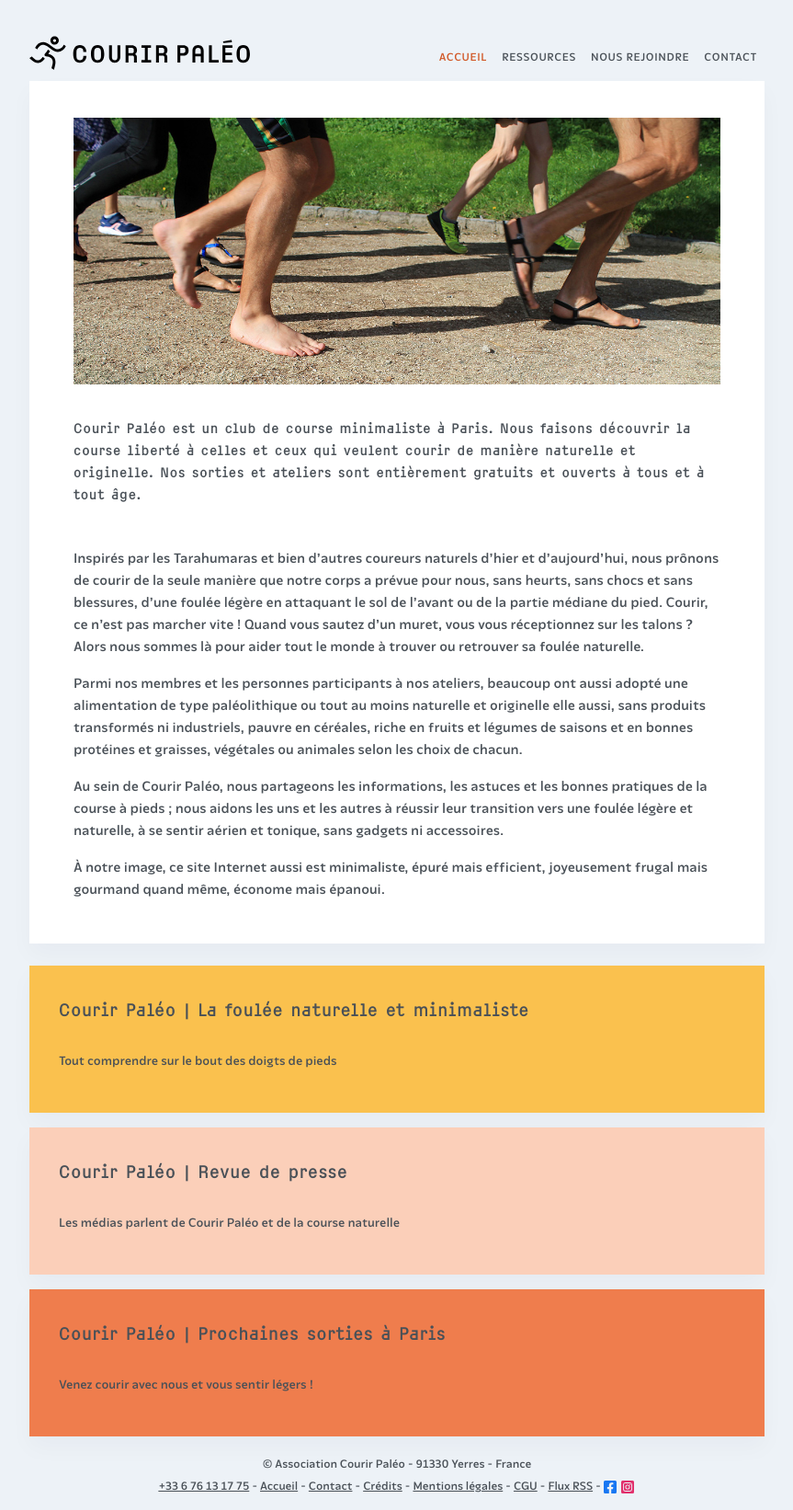
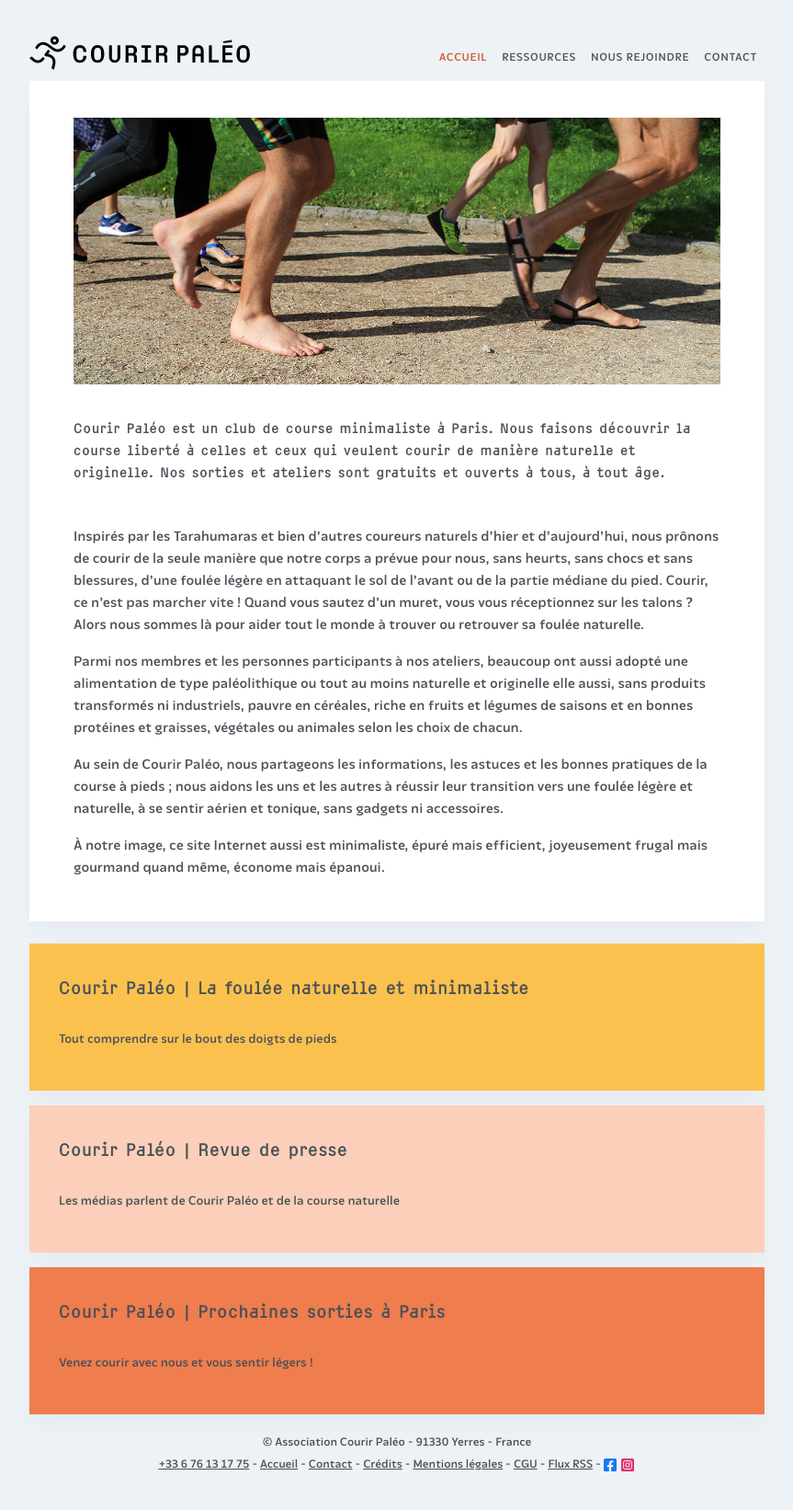
Before and after one commit to courirpaleo/courirpaleo.github.io, a Jekyll site: the page built from index.md, in a window 1280 px wide. Shown: the whole page at 92% size, without its empty margins (208-1071 px from the left). Built offline with Jekyll 4.4.1, drawn with Linux system fonts in a browser that asks for light colours; some web fonts are replaced; after the commit the page ends 1618 px from its top, so only the background shows below that.

Commit message:
Update index.md

```diff
--- a/index.md
+++ b/index.md
@@ -2,7 +2,7 @@
 title: Courir Paléo, club de course minimaliste et naturelle, association à Paris
 ---
 ![Courir Paleo](/assets/images/CourirPaleo_course_Parc-Montsouris_foulees_1200px.jpg)
-#### Courir Paléo est un club de course minimaliste à Paris. Nous faisons découvrir la course liberté à celles et ceux qui veulent courir de manière naturelle et originelle. Nos sorties et ateliers sont entièrement gratuits et ouverts à tous et à tout âge.
+#### Courir Paléo est un club de course minimaliste à Paris. Nous faisons découvrir la course liberté à celles et ceux qui veulent courir de manière naturelle et originelle. Nos sorties et ateliers sont gratuits et ouverts à tous, à tout âge.
 #### &nbsp;
 
 Inspirés par les Tarahumaras et bien d’autres coureurs naturels d’hier et d'aujourd'hui, nous prônons de courir de la seule manière que notre corps a prévue pour nous, sans heurts, sans chocs et sans blessures, d’une foulée légère en attaquant le sol de l'avant ou de la partie médiane du pied. Courir, ce n’est pas marcher vite&nbsp;! Quand vous sautez d’un muret, vous vous réceptionnez sur les talons&nbsp;? Alors nous sommes là pour aider tout le monde à trouver ou retrouver sa foulée naturelle.
```
